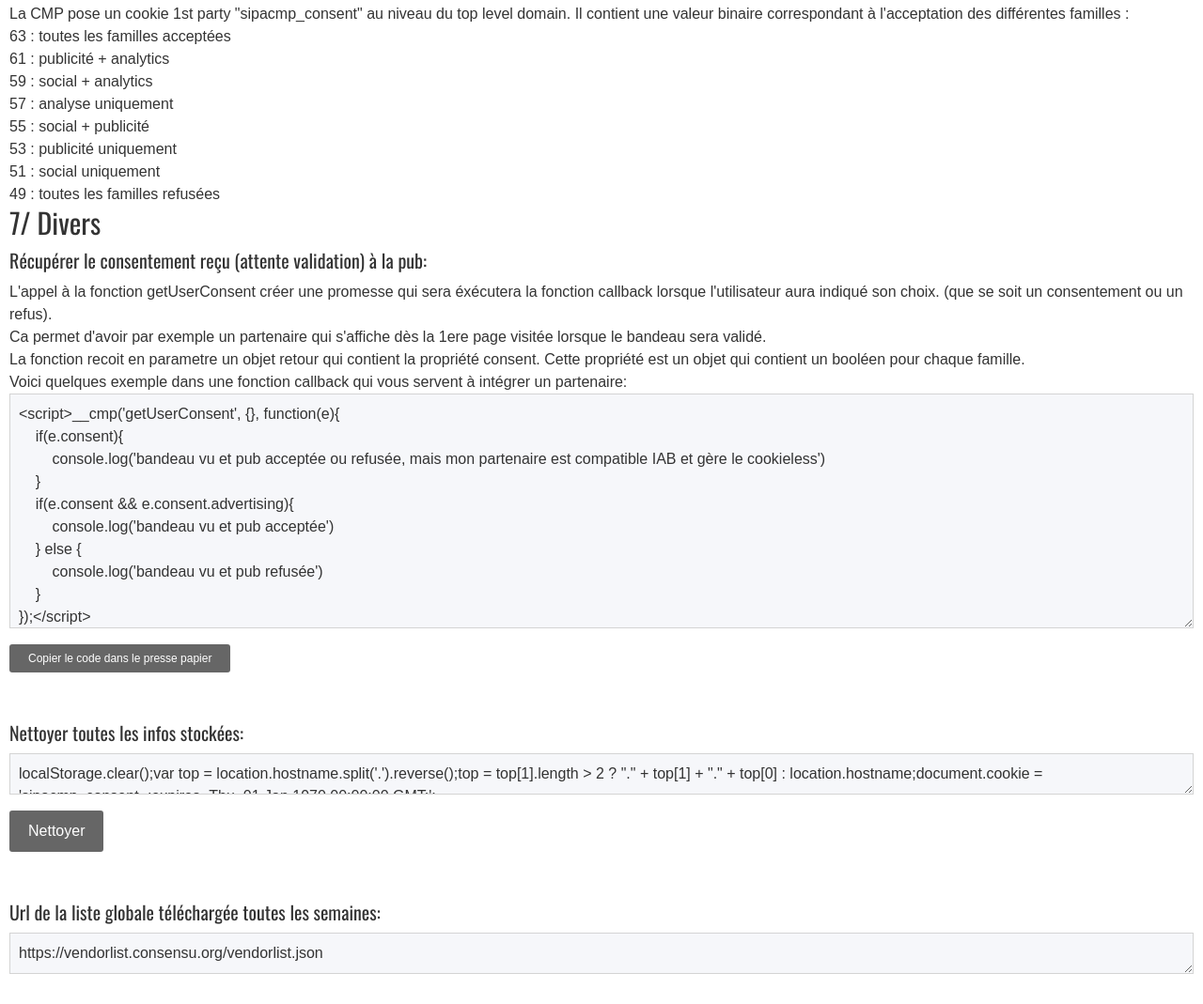
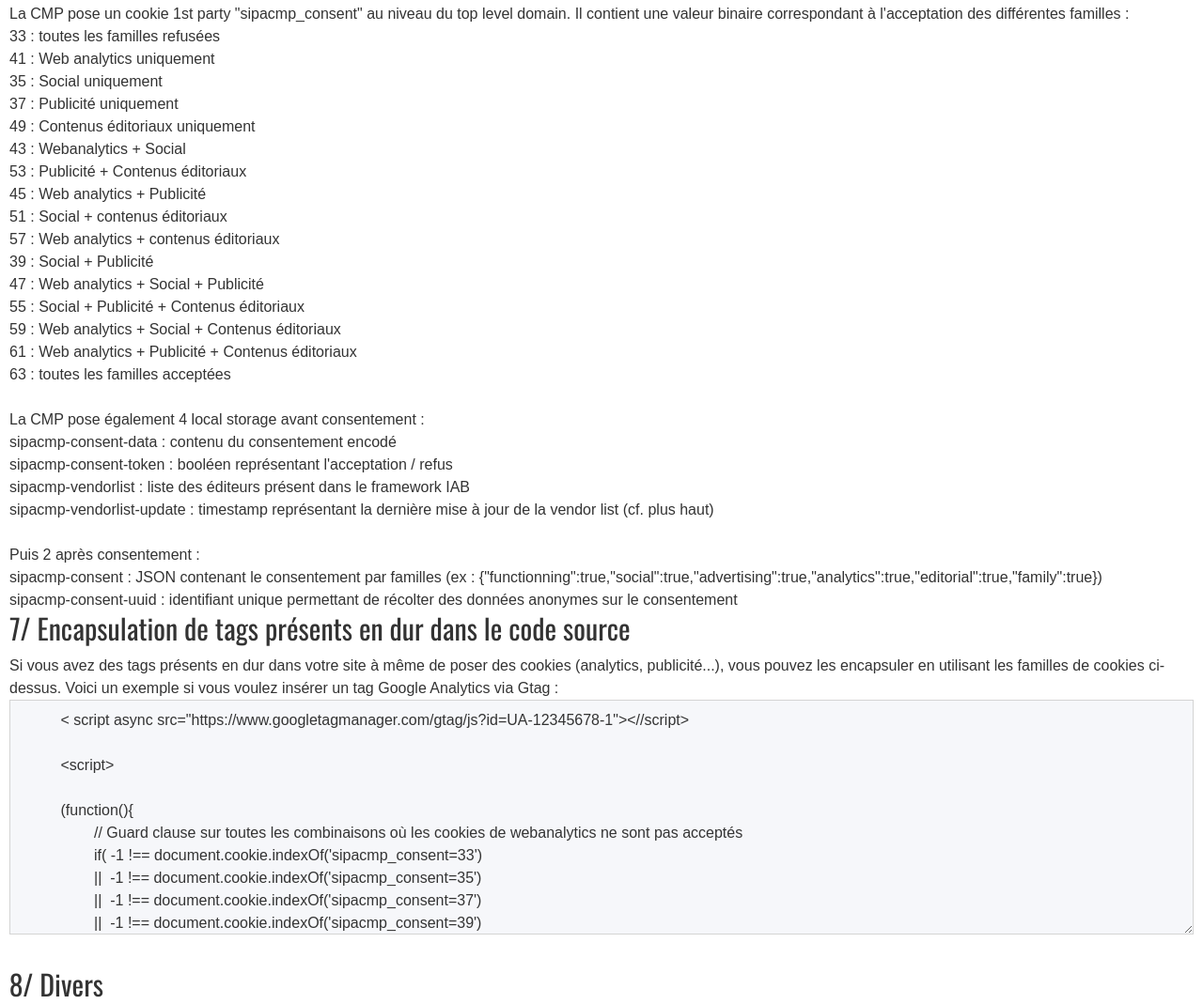
Before and after one commit to Ouest-France/cmp, a website built with webpack: page docs/index.html in a window 1280 px wide. Shown: the part 1634-2703 px from the top of the page at 94% size. Built offline with nearby package versions, Linux system fonts and the light colour scheme.

Commit message:
fixed various wording issues on doc page

```diff
--- a/docs/index.html
+++ b/docs/index.html
@@ -35,16 +35,16 @@
         <p class="margin-large">Pour toute question, nous contacter à l'adresse suivante : <a href="mailto:contact-tracking@ouest-france.fr">contact-tracking@ouest-france.fr</a> </p>
 
 
-        <p class="h2 titre-rubrique">1/ Supprimer une éventuelle CMP qui serait déjà présente</p>
+        <p class="h2 titre-rubrique" id="p1">1/ Supprimer une éventuelle CMP qui serait déjà présente</p>
 
-        <p class="h2 titre-rubrique">2/ Insérer le snippet suivant dans la balise <code>&lt;head></code> de toutes les pages : </p>
+        <p class="h2 titre-rubrique" id="p2">2/ Insérer le snippet suivant dans la balise <code>&lt;head></code> de toutes les pages : </p>
 
         <div class="form">
             <textarea id="snippet" style="height: 200px;"><script>!function(e,a,c,n,t){if(a.__cmp=function(){var e=[],n=function(a,c,t){"ping"===a?t&&t({gdprAppliesGlobally:!!(n&&n.config&&n.config.storeConsentGlobally),cmpLoaded:!1}):e.push({command:a,parameter:c,callback:t})};return n.commandQueue=e,n.config=a.__cmp&&a.__cmp.config?a.__cmp.config:{},n.receiveMessage=function(a){var c=a&&a.data&&a.data.__cmpCall;c&&e.push({command:c.command,parameter:c.parameter,callback:function(e,n){var t={__cmpReturn:{returnValue:e,success:n,callId:c.callId}};a.source.postMessage(t,"*")}})},(a.attachEvent||a.addEventListener)("message",function(e){a.__cmp.receiveMessage(e)},!1),function e(){if(!a.frames.__cmpLocator)if(c.body){var n=c.createElement("iframe");n.style.display="none",n.name="__cmpLocator",c.body.appendChild(n)}else setTimeout(e,50)}(),n}(),!c.getElementById(t)){var o=c.createElement("script"),s=c.getElementsByTagName("script")[0];o.async=1,o.src="https://sipaof.mgr.consensu.org/sipacmp/js/sipa-cmp.min.js",o.type="text/javascript",o.id=t,s.parentNode.insertBefore(o,s)}}(0,window,document,0,"sipacmp_loader");</script></textarea>
             <button class="btn btn-n1" onclick="document.getElementById('snippet').select(); document.execCommand('copy');confirm('code copié!');">Copier le code dans le presse papier</button>
         </div>
 
-        <p class="h2 titre-rubrique">3/ Insérer le code pour réafficher le bandeau</p>
+        <p class="h2 titre-rubrique" id="p3">3/ Insérer le code pour réafficher le bandeau</p>
 
         <div class="form">
             <p>La CNIL impose de placer un lien de ce type dans le footer.</p>
@@ -53,7 +53,7 @@
             <button class="btn btn-n2" onclick="__cmp.show();">Réafficher le bandeau</button>
         </div>
 
-        <p class="h2 titre-rubrique">4/ Configurer les différentes options</p>
+        <p class="h2 titre-rubrique"  id="p4">4/ Configurer les différentes options (optionnel)</p>
 
         <p class="margin-small">Il suffit de mettre les balises suivantes juste <strong>après</strong> l'appel "stub"</p>
         <div class="form" style="padding-left: 30px;">
@@ -73,28 +73,88 @@
             </ul>
         </div>
 
-        <p class="h2 titre-rubrique">5/ Isoler les pages spécifiques</p>
+        <p class="h2 titre-rubrique" id="p5">5/ Isoler les pages spécifiques</p>
 
         <p>Ce script doit être inclus sur les pages où la navigation (scroll, clic sur un lien, rafraîchissement...) ne doit pas être considérée comme une acceptation (mentions légales, CGU).</p>
         <div class="form">
             <textarea>&lt;script>window.sipacmp_gcda = true; // _global_consent_doesnt_apply&lt;/script></textarea>
         </div>
 
-        <p class="h2 titre-rubrique">6/ Cookies et local storage</p>
+        <p class="h2 titre-rubrique" id="p6">6/ Cookies et local storage</p>
 
         <p>La CMP pose un cookie 1st party "sipacmp_consent" au niveau du top level domain. Il contient une valeur binaire correspondant à l'acceptation des différentes familles : </p>
         <ul>
-            <li>63 : toutes les familles acceptées</li>
-            <li>61 : publicité + analytics</li>
-            <li>59 : social + analytics</li>
-            <li>57 : analyse uniquement</li>
-            <li>55 : social + publicité</li>
-            <li>53 : publicité uniquement</li>
-            <li>51 : social uniquement</li>
-            <li>49 : toutes les familles refusées</li>
+          <li>33 : toutes les familles refusées</li>
+          <li>41 : Web analytics uniquement</li>
+          <li>35 : Social uniquement</li>
+          <li>37 : Publicité uniquement</li>
+          <li>49 : Contenus éditoriaux uniquement</li>
+          <li>43 : Webanalytics + Social</li>
+          <li>53 : Publicité + Contenus éditoriaux</li>
+          <li>45 : Web analytics + Publicité</li>
+          <li>51 : Social + contenus éditoriaux</li>
+          <li>57 : Web analytics + contenus éditoriaux</li>
+          <li>39 : Social + Publicité</li>
+          <li>47 : Web analytics + Social + Publicité</li>
+          <li>55 : Social + Publicité + Contenus éditoriaux</li>
+          <li>59 : Web analytics + Social + Contenus éditoriaux</li>
+          <li>61 : Web analytics + Publicité + Contenus éditoriaux</li>
+          <li>63 : toutes les familles acceptées</li>
+        </ul>
+        <br>
+        <p>La CMP pose également 4 local storage avant consentement :</p>
+        <ul>
+          <li>sipacmp-consent-data : contenu du consentement encodé</li>
+          <li>sipacmp-consent-token : booléen représentant l'acceptation / refus</li>
+          <li>sipacmp-vendorlist : liste des éditeurs présent dans le framework IAB</li>
+          <li>sipacmp-vendorlist-update : timestamp représentant la dernière mise à jour de la vendor list (cf. plus haut)</li>
+        </ul><br>
+        <p>Puis 2 après consentement :</p>
+        <ul>
+          <li>sipacmp-consent : JSON contenant le consentement par familles (ex : {"functionning":true,"social":true,"advertising":true,"analytics":true,"editorial":true,"family":true})</li>
+          <li>sipacmp-consent-uuid : identifiant unique permettant de récolter des données anonymes sur le consentement</li>
         </ul>
 
-        <p class="h2 titre-rubrique">7/ Divers</p>
+        <p class="h2 titre-rubrique" id="p7">7/ Encapsulation de tags présents en dur dans le code source</p>
+
+        <p>Si vous avez des tags présents en dur dans votre site à même de poser des cookies (analytics, publicité...), vous pouvez les encapsuler en utilisant les familles de cookies ci-dessus. Voici un exemple si vous voulez insérer un tag Google Analytics via Gtag :<br>
+
+        <div class="form">
+          <textarea style="height: 250px">
+          &lt; script async src="https://www.googletagmanager.com/gtag/js?id=UA-12345678-1">&lt;//script>
+
+          &lt;script>
+
+          (function(){
+                  // Guard clause sur toutes les combinaisons où les cookies de webanalytics ne sont pas acceptés
+                  if( -1 !== document.cookie.indexOf('sipacmp_consent=33')
+                  ||  -1 !== document.cookie.indexOf('sipacmp_consent=35')
+                  ||  -1 !== document.cookie.indexOf('sipacmp_consent=37')
+                  ||  -1 !== document.cookie.indexOf('sipacmp_consent=39')
+                  ||  -1 !== document.cookie.indexOf('sipacmp_consent=49')
+                  ||  -1 !== document.cookie.indexOf('sipacmp_consent=51')
+                  ||  -1 !== document.cookie.indexOf('sipacmp_consent=53')
+                  ||  -1 !== document.cookie.indexOf('sipacmp_consent=55')
+                  ) return;
+
+                  window.dataLayer = window.dataLayer || [];
+                    function gtag(){dataLayer.push(arguments);}
+                    gtag('js', new Date());
+
+                    gtag('config', 'UA-12345678-1');
+              })();
+
+
+          &lt;/script>
+
+          </textarea>
+        </div>
+
+
+
+        </p>
+
+        <p class="h2 titre-rubrique" id="p8">8/ Divers</p>
 
 
         <p class="h3 titre-rubrique">Récupérer le consentement reçu (attente validation) à la pub: </p>
```
